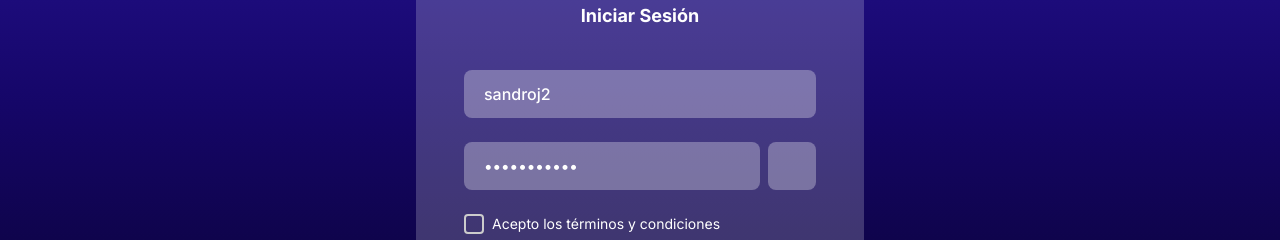
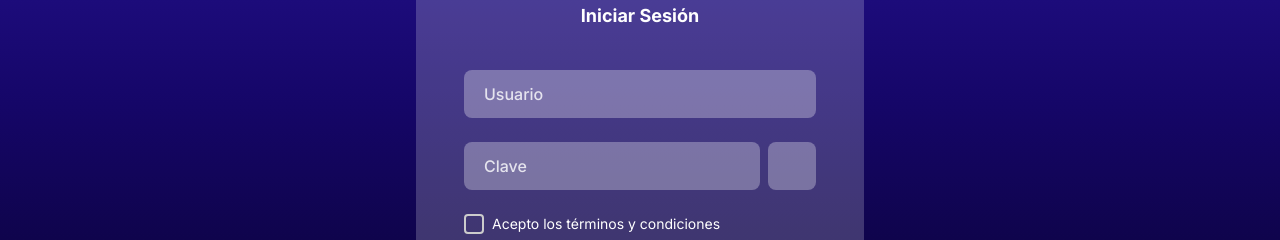
Before and after one commit to CerebiiaCompany/personal-data-frontend, a Next.js app: page /login in a window 1280 px wide. Shown: the part 285-525 px from the top of the page. Built offline with nearby package versions, Linux system fonts and the light colour scheme; no server answers; some icons are missing.

Commit message:
fix: Fixed clean inputs for the login

```diff
--- a/src/app/login/page.tsx
+++ b/src/app/login/page.tsx
@@ -47,8 +47,8 @@ function LoginForm() {
   } = useForm({
     resolver: zodResolver(schema),
     defaultValues: {
-      username: "sandroj2",
-      password: "sandroB2204",
+      username: "",
+      password: "",
       tyc: false,
     },
   });
```
